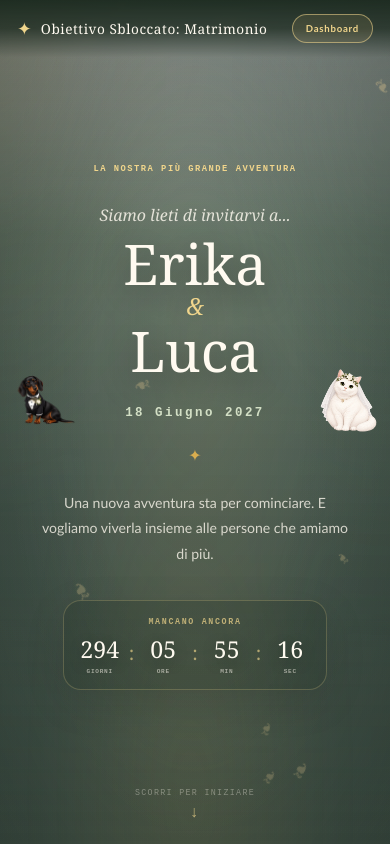
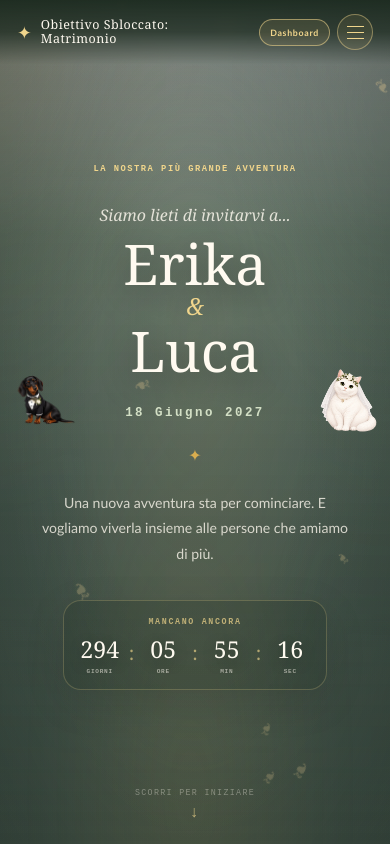
Before and after one commit to Luke932/the-greatest-adventure-frontend, an Angular app: page / in a window 390 px wide. Shown: the top 844 px of the page. Built offline with nearby package versions, Linux system fonts and the light colour scheme.

Commit message:
update navbar

```diff
--- a/src/app/shared/components/navbar/navbar.css
+++ b/src/app/shared/components/navbar/navbar.css
@@ -26,6 +26,10 @@
 }
 
 
+/* =========================================================
+   BRAND
+========================================================= */
+
 .navbar-brand {
   display: flex;
   align-items: center;
@@ -53,6 +57,10 @@
   letter-spacing: 0.04em;
 }
 
+
+/* =========================================================
+   DESKTOP LINKS
+========================================================= */
 
 .navbar-links {
   display: flex;
@@ -85,6 +93,21 @@
   transform: translateY(-1px);
 }
 
+
+/* =========================================================
+   AZIONI NAVBAR
+========================================================= */
+
+.navbar-actions {
+  display: flex;
+  align-items: center;
+  gap: 12px;
+}
+
+
+/* =========================================================
+   DASHBOARD
+========================================================= */
 
 .navbar-rsvp {
   padding: 9px 16px;
@@ -127,14 +150,142 @@
 }
 
 
+/* =========================================================
+   HAMBURGER
+========================================================= */
+
+.navbar-toggle {
+  display: none;
+
+  width: 42px;
+  height: 42px;
+
+  padding: 0;
+
+  border: 1px solid rgba(240, 213, 140, 0.45);
+  border-radius: 50%;
+
+  background: rgba(214, 181, 109, 0.10);
+
+  cursor: pointer;
+
+  align-items: center;
+  justify-content: center;
+  flex-direction: column;
+  gap: 5px;
+}
+
+
+.navbar-toggle span {
+  display: block;
+
+  width: 17px;
+  height: 1px;
+
+  background: #f0d58c;
+
+  transition:
+    transform 0.25s ease,
+    opacity 0.25s ease;
+}
+
+
+/* =========================================================
+   MENU MOBILE
+========================================================= */
+
+.mobile-menu {
+  display: none;
+
+  position: absolute;
+
+  top: calc(100% + 8px);
+  left: 15px;
+  right: 15px;
+
+  padding: 12px;
+
+  border:
+    1px solid
+    rgba(240, 213, 140, 0.28);
+
+  border-radius: 18px;
+
+  background:
+    rgba(23, 37, 27, 0.97);
+
+  box-shadow:
+    0 18px 45px
+    rgba(0, 0, 0, 0.35);
+
+  backdrop-filter: blur(14px);
+}
+
+
+.mobile-menu-open {
+  display: flex;
+
+  flex-direction: column;
+
+  gap: 4px;
+}
+
+
+.mobile-menu a {
+  display: block;
+
+  padding: 13px 15px;
+
+  border-radius: 10px;
+
+  color:
+    rgba(255, 250, 240, 0.88);
+
+  text-decoration: none;
+
+  font-family:
+    'Trebuchet MS',
+    Arial,
+    sans-serif;
+
+  font-size: 0.78rem;
+
+  transition:
+    background 0.2s ease,
+    color 0.2s ease;
+}
+
+
+.mobile-menu a:hover {
+  background:
+    rgba(214, 181, 109, 0.12);
+
+  color:
+    #f0d58c;
+}
+
+
+/* =========================================================
+   TABLET
+========================================================= */
+
 @media (max-width: 900px) {
 
   .navbar-links {
     display: none;
   }
 
+
+  .navbar-toggle {
+    display: flex;
+  }
+
 }
 
+
+/* =========================================================
+   MOBILE
+========================================================= */
 
 @media (max-width: 600px) {
 
@@ -154,4 +305,51 @@
     font-size: 0.6rem;
   }
 
+
+  .navbar-toggle {
+    width: 38px;
+    height: 38px;
+  }
+
+
+  .mobile-menu {
+    left: 12px;
+    right: 12px;
+  }
+
 }
+
+
+/* =========================================================
+   MOBILE PICCOLO
+========================================================= */
+
+@media (max-width: 450px) {
+
+  .brand-text {
+    max-width: 180px;
+
+    font-size: 0.78rem;
+
+    line-height: 1.1;
+  }
+
+
+  .navbar-actions {
+    gap: 7px;
+  }
+
+
+  .navbar-rsvp {
+    padding: 7px 10px;
+
+    font-size: 0.55rem;
+  }
+
+
+  .navbar-toggle {
+    width: 36px;
+    height: 36px;
+  }
+
+}
--- a/src/app/shared/components/navbar/navbar.html
+++ b/src/app/shared/components/navbar/navbar.html
@@ -6,13 +6,13 @@
     aria-label="Obiettivo Sbloccato: Matrimonio - Home"
   >
     <span class="brand-symbol">✦</span>
-
     <span class="brand-text">
       Obiettivo Sbloccato: Matrimonio
     </span>
   </a>
 
 
+  <!-- MENU DESKTOP -->
   <div class="navbar-links">
 
     <a routerLink="/">
@@ -42,11 +42,81 @@
   </div>
 
 
-  <a
-    class="navbar-rsvp"
-    routerLink="/dashboard"
+  <div class="navbar-actions">
+
+    <a
+      class="navbar-rsvp"
+      routerLink="/dashboard"
+    >
+      Dashboard
+    </a>
+
+
+    <!-- HAMBURGER MOBILE -->
+    <button
+      class="navbar-toggle"
+      type="button"
+      aria-label="Apri menu"
+      aria-controls="mobile-menu"
+      (click)="toggleMenu()"
+    >
+      <span></span>
+      <span></span>
+      <span></span>
+    </button>
+
+  </div>
+
+
+  <!-- MENU MOBILE -->
+  <div
+    id="mobile-menu"
+    class="mobile-menu"
+    [class.mobile-menu-open]="menuOpen"
   >
-    Dashboard
-  </a>
+
+    <a
+      routerLink="/"
+      (click)="closeMenu()"
+    >
+      Home
+    </a>
+
+    <a
+      routerLink="/giornata"
+      (click)="closeMenu()"
+    >
+      La giornata
+    </a>
+
+    <a
+      routerLink="/location"
+      (click)="closeMenu()"
+    >
+      Location
+    </a>
+
+    <a
+      routerLink="/come-arrivare"
+      (click)="closeMenu()"
+    >
+      Come arrivare
+    </a>
+
+    <a
+      routerLink="/dove-dormire"
+      (click)="closeMenu()"
+    >
+      Dove dormire
+    </a>
+
+    <a
+      routerLink="/testimoni"
+      (click)="closeMenu()"
+    >
+      Testimoni
+    </a>
+
+  </div>
 
 </nav>
--- a/src/app/shared/components/navbar/navbar.ts
+++ b/src/app/shared/components/navbar/navbar.ts
@@ -8,4 +8,18 @@ import { RouterLink } from '@angular/router';
   templateUrl: './navbar.html',
   styleUrl: './navbar.css'
 })
-export class Navbar {}
+export class Navbar {
+
+  menuOpen = false;
+
+
+  toggleMenu(): void {
+    this.menuOpen = !this.menuOpen;
+  }
+
+
+  closeMenu(): void {
+    this.menuOpen = false;
+  }
+
+}
```
